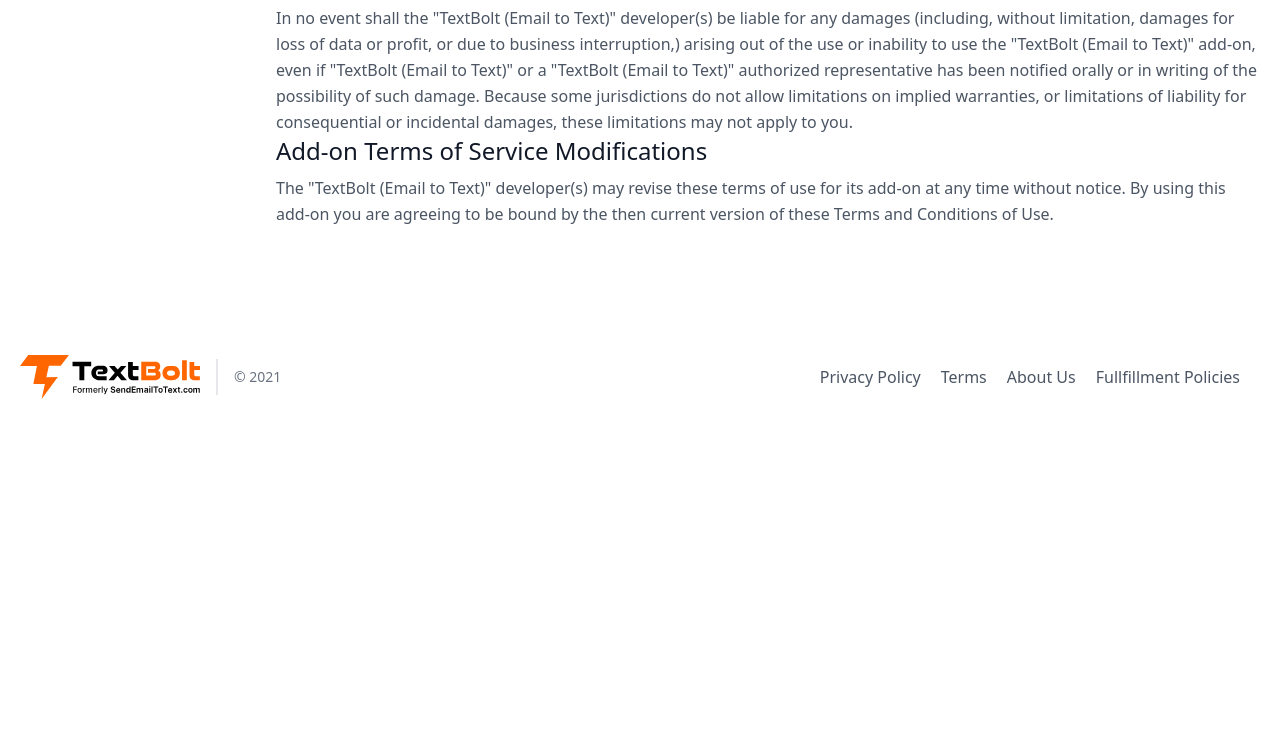
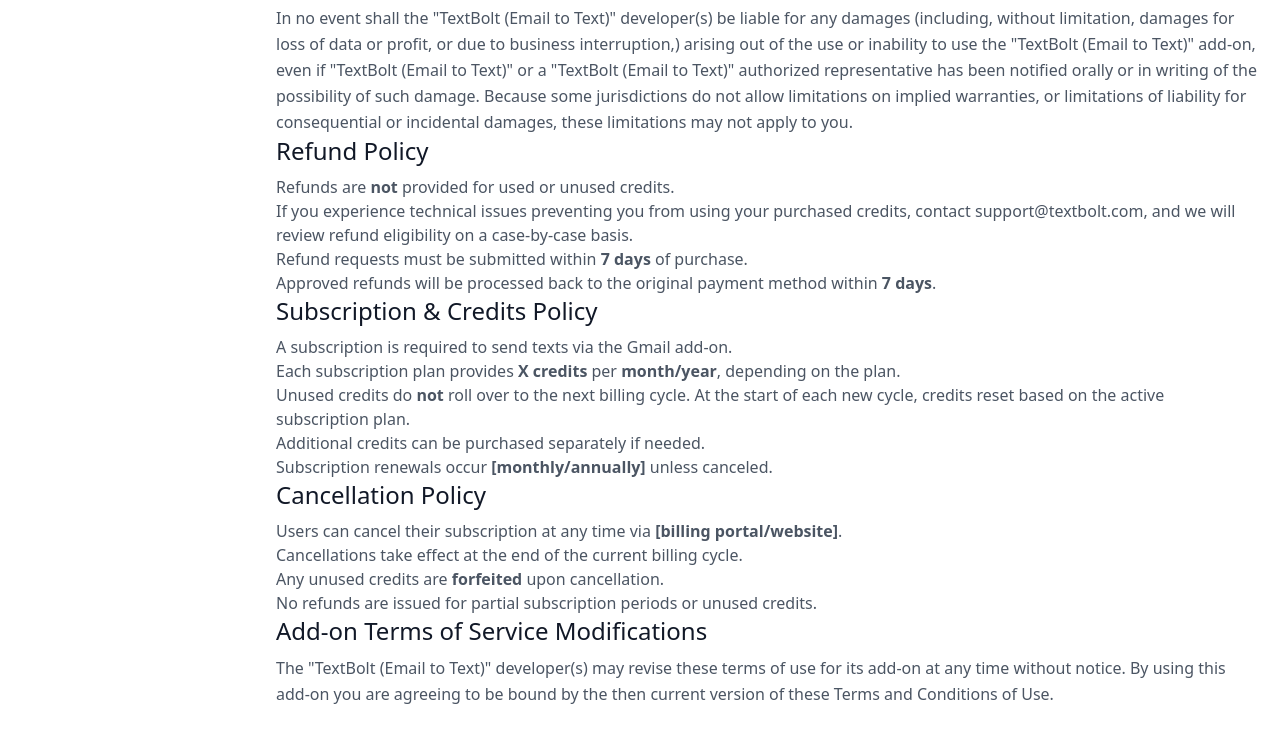
Before and after one commit to blackwellpeter/blackwellpeter.github.io, a plain HTML site: page terms.html in a window 1280 px wide. Shown: the part 469-1212 px from the top of the page. Before the commit the page ends 900 px from the top, so only its background shows below. Drawn offline with nearby package versions, Linux system fonts and the light colour scheme.

Commit message:
terms changes

```diff
--- a/terms.html
+++ b/terms.html
@@ -101,6 +101,41 @@
 
             </p>
 
+            <h3 class="text-2xl font-medium text-gray-900 title-font mb-2">Refund Policy</h3>
+
+            <p class="leading-relaxed">
+              <ul>
+                <li>Refunds are <strong>not</strong> provided for used or unused credits.</li>
+                <li>If you experience technical issues preventing you from using your purchased credits, contact
+                    <a href="mailto:support@textbolt.com">support@textbolt.com</a>, and we will review refund eligibility on a case-by-case basis.</li>
+                <li>Refund requests must be submitted within <strong>7 days</strong> of purchase.</li>
+                <li>Approved refunds will be processed back to the original payment method within <strong>7 days</strong>.</li>
+              </ul>
+            </p>
+
+            <h3 class="text-2xl font-medium text-gray-900 title-font mb-2">Subscription & Credits Policy</h3>
+
+            <p class="leading-relaxed">
+              <ul>
+                <li>A subscription is required to send texts via the Gmail add-on.</li>
+                <li>Each subscription plan provides <strong>X credits</strong> per <strong>month/year</strong>, depending on the plan.</li>
+                <li>Unused credits do <strong>not</strong> roll over to the next billing cycle. At the start of each new cycle, credits reset based on the active subscription plan.</li>
+                <li>Additional credits can be purchased separately if needed.</li>
+                <li>Subscription renewals occur <strong>[monthly/annually]</strong> unless canceled.</li>
+              </ul>
+            </p>
+
+            <h3 class="text-2xl font-medium text-gray-900 title-font mb-2">Cancellation Policy</h3>
+
+            <p class="leading-relaxed">
+              <ul>
+                <li>Users can cancel their subscription at any time via <strong>[billing portal/website]</strong>.</li>
+                <li>Cancellations take effect at the end of the current billing cycle.</li>
+                <li>Any unused credits are <strong>forfeited</strong> upon cancellation.</li>
+                <li>No refunds are issued for partial subscription periods or unused credits.</li>
+            </ul>
+
+            </p>
             <h3 class="text-2xl font-medium text-gray-900 title-font mb-2">Add-on Terms of Service Modifications
 
             </h3>
```
